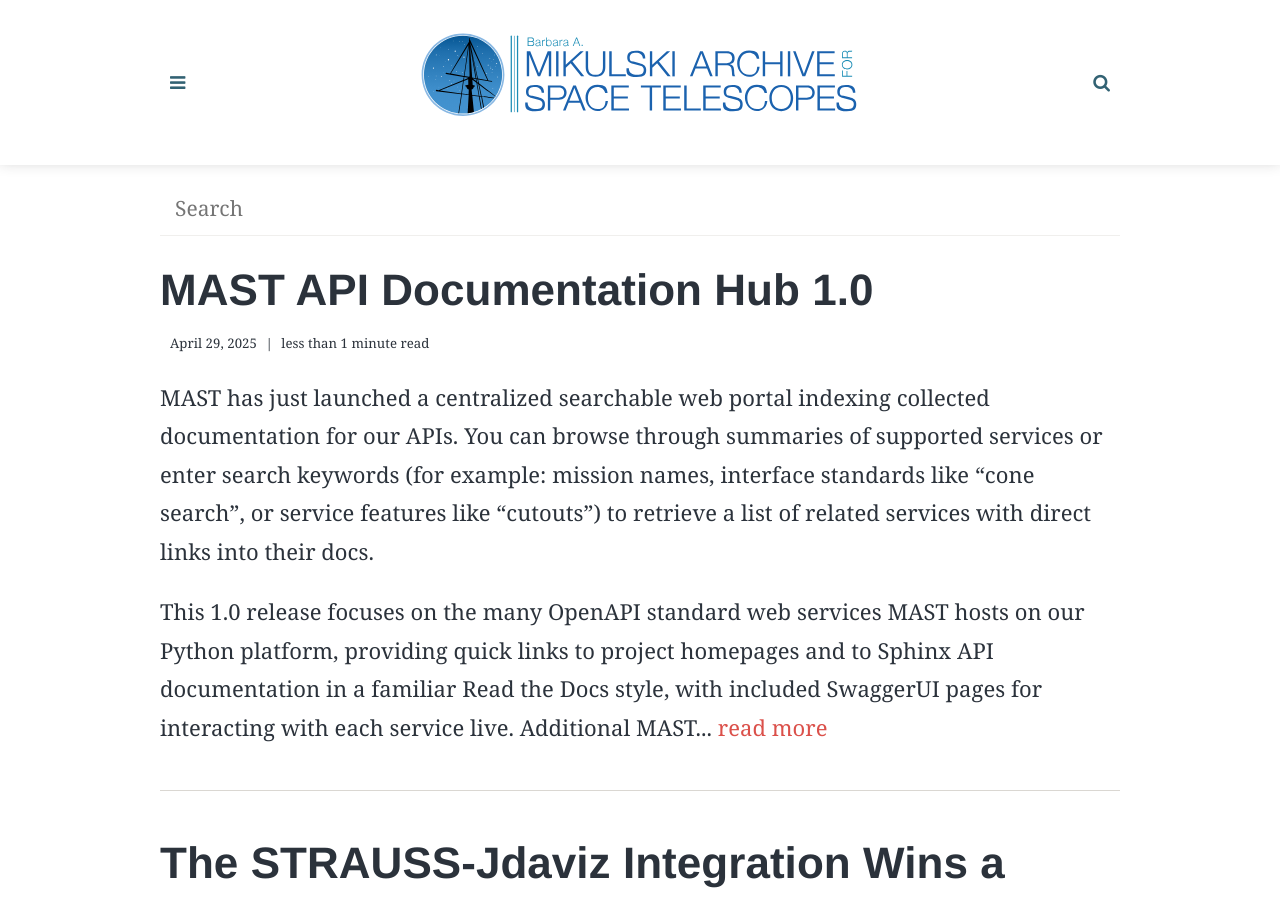
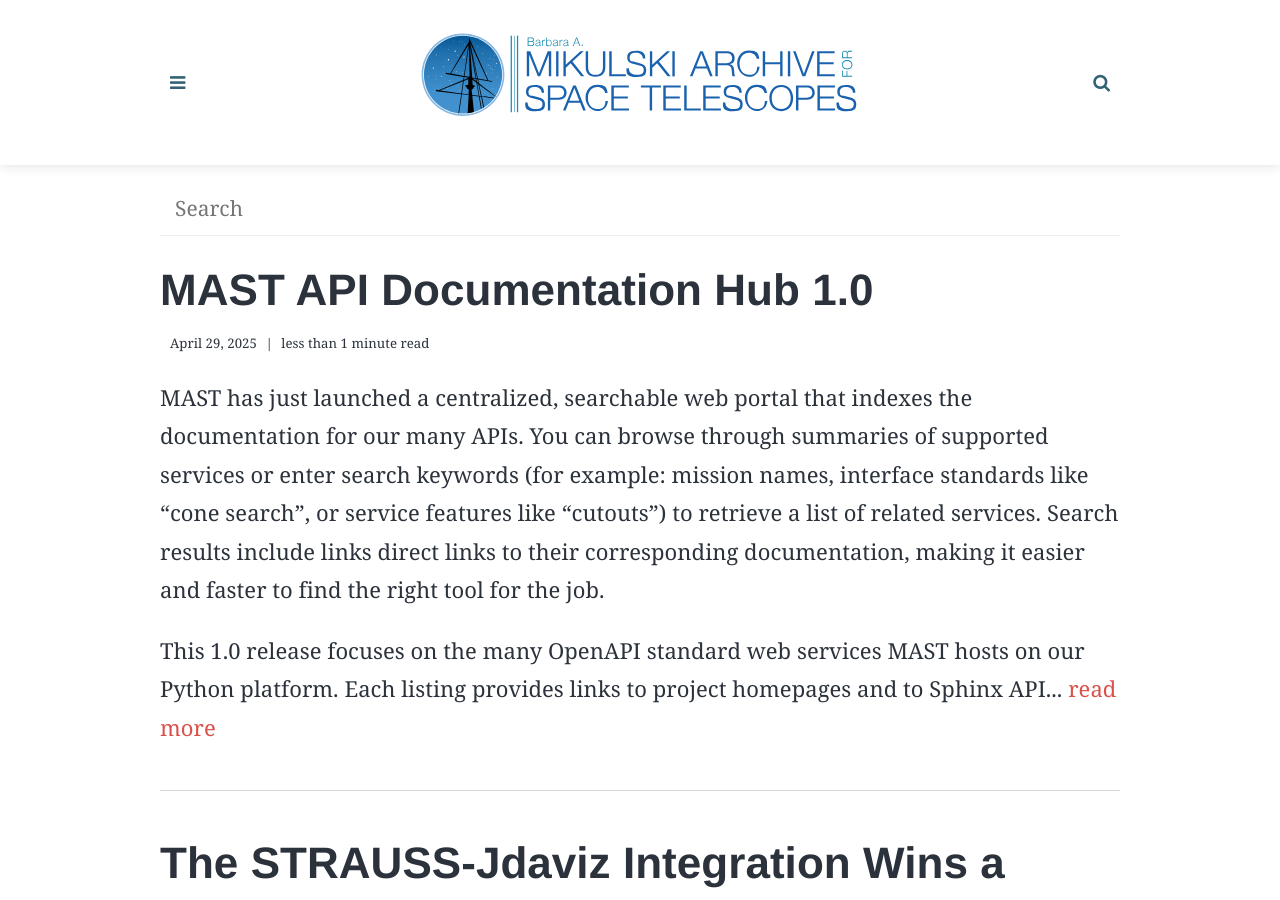
Before and after one commit to spacetelescope/mast-blog, a Jekyll site: the page built from _pages/archive.html, in a window 1280 px wide and 900 px high. Built offline with Jekyll 4.4.1, drawn with Linux system fonts in a browser that asks for light colours; some web fonts are replaced.

Commit message:
thomas wordsmithing

```diff
--- a/_posts/2025-04-29-api-docs-hub-1.0-post.md
+++ b/_posts/2025-04-29-api-docs-hub-1.0-post.md
@@ -11,10 +11,10 @@
 description: "Search API documentation across MAST web services"
 ---
 
-MAST has just launched a centralized searchable web portal indexing collected documentation for our APIs. You can browse through summaries of supported services or enter search keywords (for example: mission names, interface standards like "cone search", or service features like "cutouts") to retrieve a list of related services with direct links into their docs.
+MAST has just launched a centralized, searchable web portal that indexes the documentation for our many APIs. You can browse through summaries of supported services or enter search keywords (for example: mission names, interface standards like "cone search", or service features like "cutouts") to retrieve a list of related services. Search results include links direct links to their corresponding documentation, making it easier and faster to find the right tool for the job.
 
-This 1.0 release focuses on the many OpenAPI standard web services MAST hosts on our Python platform, providing quick links to project homepages and to Sphinx API documentation in a familiar Read the Docs style, with included SwaggerUI pages for interacting with each service live. Additional MAST services, notebooks, and/or documentation may be included in the future, as resources allow. Searchable contents will be automatically updated along with every included service release.
+This 1.0 release focuses on the many OpenAPI standard web services MAST hosts on our Python platform. Each listing provides links to project homepages and to Sphinx API documentation in a familiar Read the Docs style, with included SwaggerUI pages that describe how to interact with each service. Additional MAST services, notebooks, and/or documentation may be included in the future, as resources allow. Searchable contents are automatically updated to use the latest documentation from each service, ensuring you're always looking at the latest and greatest version.
 
-Try it out: [https://mast.stsci.edu/docs/](https://mast.stsci.edu/docs/)
+Try out the [MAST API Documentation Hub](https://mast.stsci.edu/docs/)!
 
 ![Screenshot of the API Documentation Hub page, scrolled down slightly, showing the MAST header and 'help' link, an empty search bar, and the first six service summaries boxed with individual home page and docs links. These are CaSSI, Catalogs MAST, Exo-MAST, HAPCut, High Level Science Products, and MAST DOI.](/assets/img/posts/20250429/api_doc_hub.png)
```
